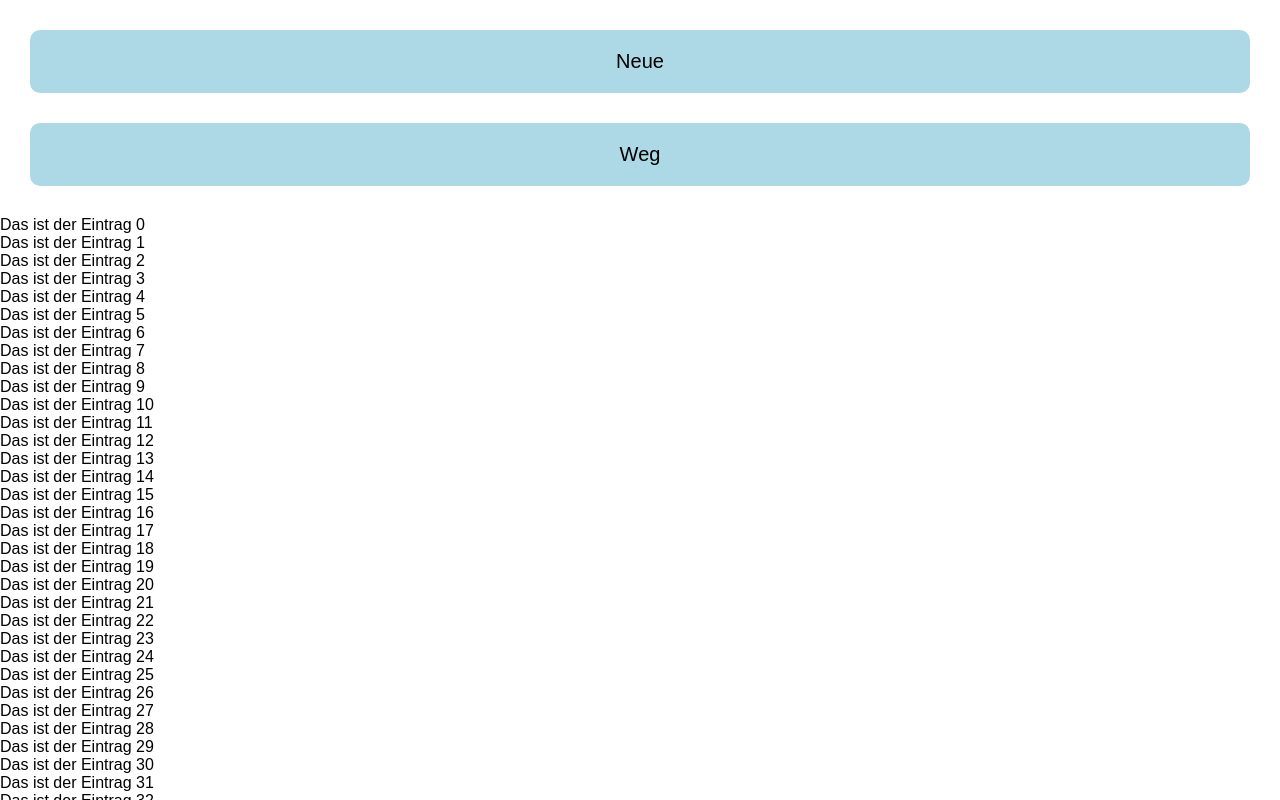
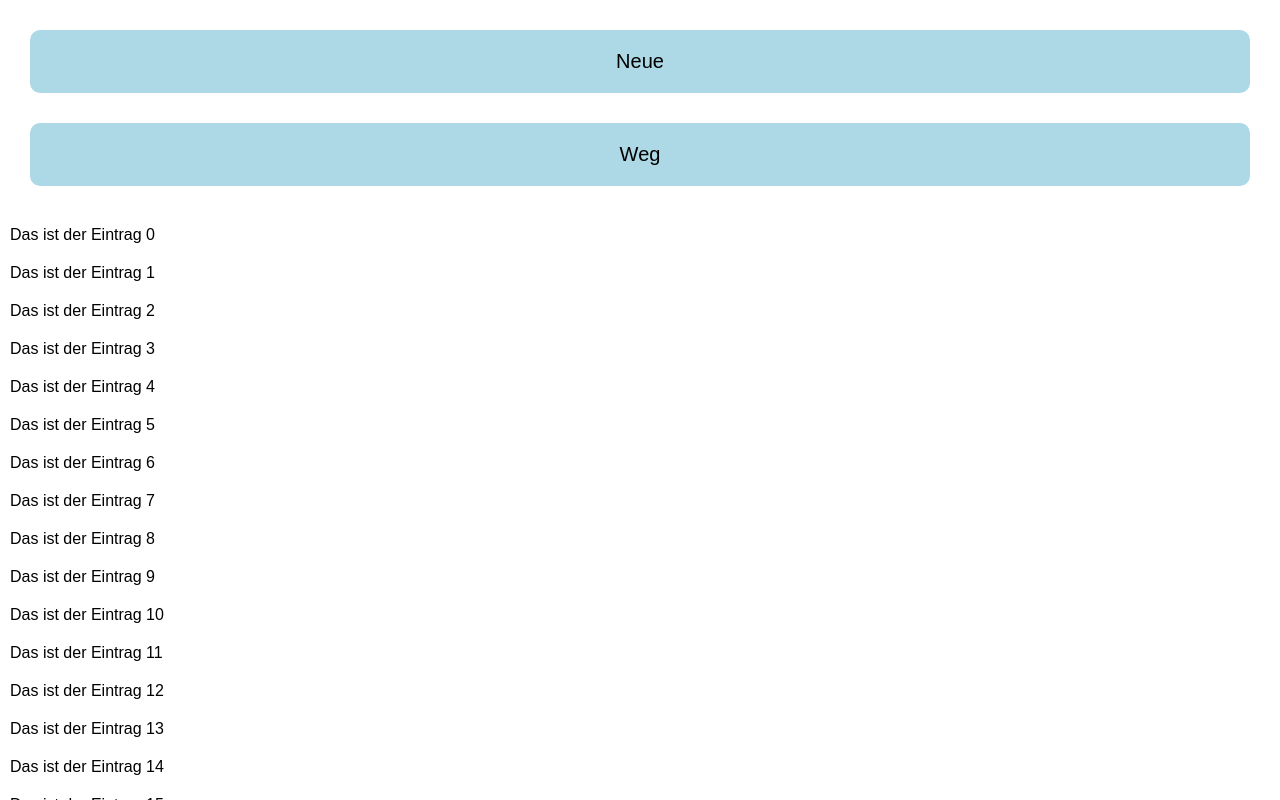
Before and after one commit to uwriegel/MobileKit, an Angular app: page / in a window 1280 px wide. Built offline with nearby package versions, Linux system fonts and the light colour scheme.

Commit message:
Clickanimation improved

```diff
--- a/projects/umobilekit/src/lib/directives/click-animation.directive.ts
+++ b/projects/umobilekit/src/lib/directives/click-animation.directive.ts
@@ -34,7 +34,7 @@ export class ClickAnimationDirective {
                 this.el.nativeElement.style.background = ""
                 return false
             }
-            const radius = (canvas.height / 2 - 6) + alpha * (canvas.width / 2 - (canvas.height / 2 - 6))
+            const radius =   alpha * (canvas.width / 2)
 
             context.clearRect(0, 0, canvas.width, canvas.height)
 
--- a/src/app/app.component.css
+++ b/src/app/app.component.css
@@ -17,3 +17,7 @@
 mk-scroller {
     flex-grow: 1;
 }
+
+.item {
+    padding: 10px;
+}
--- a/src/app/app.component.html
+++ b/src/app/app.component.html
@@ -1,5 +1,7 @@
 <mk-scroller>
-    <div class="button" mkClickAnimation  (onClickStart)="onClickStart()" (onClickEnd)="onNeue()">Neue</div>
+    <div class="button" mkClickAnimation (onClickStart)="onClickStart()" (onClickEnd)="onNeue()">Neue</div>
     <div class="button" mkClickAnimation [animatedColor]="'#e0e0ff'" (onClickStart)="onClickStart()" (onClickEnd)="onWeg()">Weg</div>
-    <div *ngFor="let item of items">Das ist der {{item}}</div>
+    <div>
+        <div mkClickAnimation [animatedColor]="'#e0e0ff'" (onClickStart)="onClickStart()" class="item" *ngFor="let item of items">Das ist der {{item}}</div>
+    </div>
 </mk-scroller>
```
